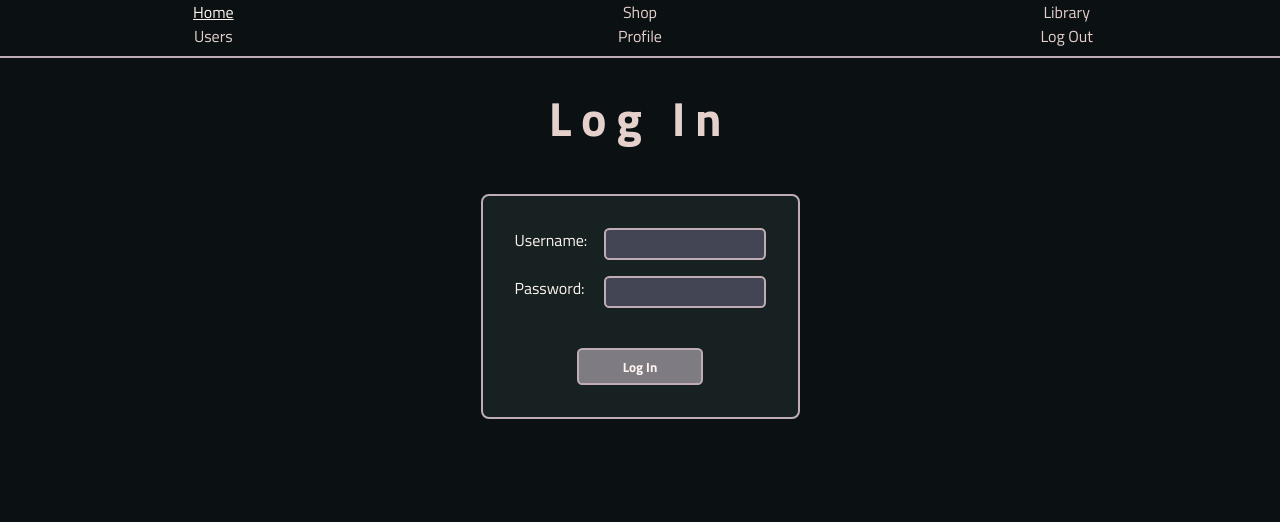
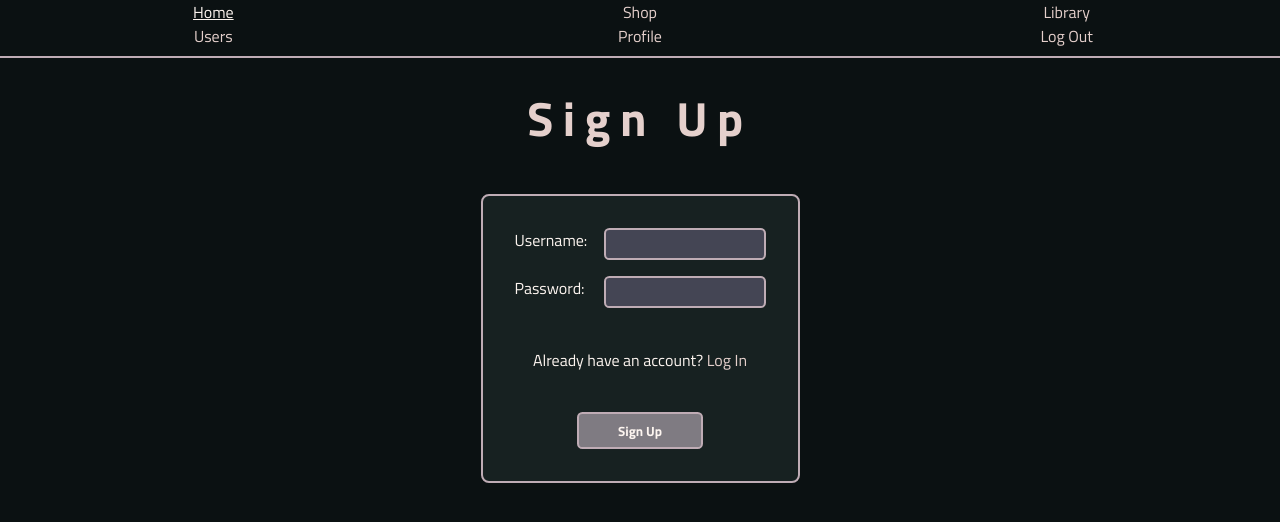
Before and after one commit to GabrielQuinn/Pokemon-Card-Collector, a React (Vite) app in the folder vite-project/: page /signup in a window 1280 px wide. Before the commit this address led to /Login. Shown: the top 522 px of the page. Built offline with nearby package versions, Linux system fonts and the light colour scheme.

Commit message:
Create Sign Up Page

```diff
--- a/vite-project/src/components/Card.tsx
+++ b/vite-project/src/components/Card.tsx
@@ -5,7 +5,7 @@ function Card({ name, image, rarity }: CardProps ) {
     <>
       <div className="Card">
         <h2 className={rarity.toLowerCase()}>{name}</h2>
-        <img src={image} alt={"The official " + name + " Pokemon card"} />
+        <img src={image} alt={name != undefined ? "The official " + name + " Pokemon card" : ""} />
         <p>Rarity: {rarity}</p>
       </div>
     </>
--- a/vite-project/src/contexts/AuthContext.tsx
+++ b/vite-project/src/contexts/AuthContext.tsx
@@ -1,5 +1,5 @@
-import { createContext, useContext } from 'react';
-import type { User } from '../types/types';
+import { createContext, useContext } from "react";
+import type { User } from "../types/types";
 
 export interface AuthObject {
   user: User | null,
--- a/vite-project/src/contexts/AuthProvider.tsx
+++ b/vite-project/src/contexts/AuthProvider.tsx
@@ -1,12 +1,12 @@
-import { useCallback, useMemo, useState, useEffect, type ReactNode } from 'react';
-import { AuthContext, type AuthObject } from './AuthContext';
-import type { User } from '../types/types';
-//import Login from '../routes/Login';
-import { useNavigate } from 'react-router';
+import { useCallback, useMemo, useState, useEffect, type ReactNode } from "react";
+import { AuthContext, type AuthObject } from "./AuthContext";
+import type { User } from "../types/types";
+import { useNavigate, useLocation } from "react-router";
 
 export function AuthProvider({ children }: { children?: ReactNode }) {
   const [user, setUser] = useState<User | null>(null);
   const navigate = useNavigate();
+  const location = useLocation();
 
   const login = useCallback((user: User) => setUser(user), []);
   const logout = useCallback(() => setUser(null), []);
@@ -16,9 +16,15 @@ export function AuthProvider({ children }: { children?: ReactNode }) {
     [user, login, logout]
   );
 
-  useEffect(() => {
-    if (user == null) navigate("/Login");
-  }, [user, navigate]);
+  useEffect(() => { // Check if user exists
+    if (user == null) {
+      if (location.pathname == "/signup") {
+        navigate("/signup");
+      } else {
+        navigate("/login");
+      }
+    }
+  }, [user, navigate, location.pathname]);
 
   return (
     <AuthContext value={contextValue}>
--- a/vite-project/src/routes/All.tsx
+++ b/vite-project/src/routes/All.tsx
@@ -7,16 +7,13 @@ function All() {
 
     const [ cards, setCards ] = useState<CardProps[]>([]);
 
-    async function getCards() {
+    async function getCards() { // Fetch all cards
 
         try {
-
-            // call API
 
             const url = "http://localhost/backend/api/cards";
 
             const resp = await fetch(url);
-
             const jsonResponse = await resp.json();
 
             setCards(jsonResponse);
--- a/vite-project/src/routes/Login.tsx
+++ b/vite-project/src/routes/Login.tsx
@@ -1,4 +1,4 @@
-import { useNavigate } from "react-router";
+import { NavLink, useNavigate } from "react-router";
 import type React from "react";
 import { useAuth } from "../contexts/AuthContext";
 import type { User } from "../types/types";
@@ -31,7 +31,6 @@ function Login() {
 
         navigate("/");
 
-        return jsonResponse;
       } else {
 
         // Error logging in
@@ -60,6 +59,7 @@ function Login() {
                 <input type="password" id="user_pass" name="user_pass" />
               </div>
               <div id="errorDisplay" className="hidden error">Invalid Username or Password</div>
+              <div>Don't have an account? <NavLink to="/signup">Create Account</NavLink></div>
               <button>Log In</button>
             </form>
         </section>
--- a/vite-project/src/routes/Profile.tsx
+++ b/vite-project/src/routes/Profile.tsx
@@ -2,7 +2,7 @@ import { useState, useEffect } from "react";
 import NavBar from "../components/Navbar";
 import type { UserData } from "../types/types";
 import { useAuth } from "../contexts/AuthContext";
-import { useParams, useNavigate } from "react-router";
+import { useParams } from "react-router";
 
 function Profile() {
 
@@ -10,9 +10,9 @@ function Profile() {
     const [ viewKey, setViewKey ] = useState(false);
     const [ editPass, setEditPass ] = useState(false);
 
-    const { user } = useAuth();
+    const { user, logout } = useAuth();
     const params = useParams();
-    const navigate = useNavigate();
+    //const navigate = useNavigate();
 
     async function getUserData() { // Fetch user info (API key, creation date, visibility)
         try {
@@ -84,9 +84,9 @@ function Profile() {
         try {
 
             const apiKey = user?.apikey as string;
-            const url = `http://localhost/backend/api/user/account/visibility`;
+            const url = "http://localhost/backend/api/user/account/visibility";
 
-            await fetch(url, {method: "delete", headers: {"X-API-KEY": apiKey}});
+            await fetch(url, {method: "PATCH", headers: {"X-API-KEY": apiKey}});
 
             // TODO -- Update "Set account to Private/Public" after button click
 
@@ -103,9 +103,10 @@ function Profile() {
 
             await fetch(url, {method: "PATCH", headers: {"X-API-KEY": apiKey}});
 
-            // TODO -- Log out user
+            // Log out user
+            logout();
 
-            navigate("/login");
+            //navigate("/login");
 
         } catch (error: unknown) {
             console.error("Error:", error);
@@ -116,13 +117,15 @@ function Profile() {
         getUserData();
     }, []);
 
+    const ownerProfile = userData?.user_name == user?.username;
+
     const userApi = userData?.user_api as string;
 
     return (
         <>
             <NavBar />
             <section className="Profile">
-                <h1>Profile</h1>
+                <h1>{userData?.user_name != user?.username && userData?.user_name != undefined ? userData?.user_name + "'s " : ""}Profile</h1>
                 <section>
                     <div>
                         <div>Username:</div>
@@ -131,15 +134,15 @@ function Profile() {
                         <div>{userData?.user_public == 1 ? "Public" : "Private"}</div>
                         <div>Creation Date:</div>
                         <div>{userData?.user_creation_date}</div>
-                        <div>API Key:</div>
-                        <div>{viewKey || userApi == undefined ? userApi : userApi.slice(0, 12) + "..."}</div>
+                        <div className={!ownerProfile ? "hidden" : ""}>API Key:</div>
+                        <div className={!ownerProfile ? "hidden" : ""}>{viewKey || userApi == undefined ? userApi : userApi.slice(0, 12) + "..."}</div>
                     </div>
                     <form onSubmit={resetPassword} className={editPass ? "" : "hidden"}>
                         <label htmlFor="new_pass">New Password:</label>
                         <input type="text" id="new_pass" name="new_pass" />
                         <button type="submit">Update</button>
                     </form>
-                    <div>
+                    <div className={!ownerProfile ? "hidden" : ""}>
                         <button onClick={revealApiKey}>View Full API Key</button>
                         <button onClick={resetApiKey}>Reset API Key</button>
                         <button onClick={toggleResetPassword}>Change Password</button>
--- a/vite-project/src/routes/Signup.tsx
+++ b/vite-project/src/routes/Signup.tsx
@@ -1,11 +1,56 @@
+
+import { useAuth } from "../contexts/AuthContext";
+import type { User } from "../types/types";
+import { NavLink, useNavigate } from "react-router";
 import NavBar from "../components/Navbar";
 
 function Signup() {
+
+  const { login } = useAuth();
+  const navigate = useNavigate();
+
+  async function signUp(ev: React.FormEvent) {
+    ev.preventDefault();
+
+    try {
+
+      const url = `http://localhost/backend/api/user/account/create`;
+
+      const formData = new FormData(ev.target as HTMLFormElement);
+
+      const resp = await fetch(url, {method: "post", body: formData});
+
+      const jsonResponse = await resp.json();
+
+      login({username: jsonResponse["user_name"], apikey: jsonResponse["user_api"], id: jsonResponse["user_id"]} as User);
+
+      // Redirect user
+
+      navigate("/");
+
+    } catch (error: unknown) {
+      console.error("Error:", error);
+    }
+  }
+
   return (
     <>
       <NavBar/>
       <section className="Signup">
         <h1>Sign Up</h1>
+        <section>
+          <form onSubmit={signUp}>
+              <div>
+                <label htmlFor="user_name">Username:</label>
+                <input type="text" id="user_name" name="user_name" />
+                <label htmlFor="user_pass">Password:</label>
+                <input type="password" id="user_pass" name="user_pass" />
+              </div>
+              <div id="errorDisplay" className="hidden error">Error creating account</div>
+              <div>Already have an account? <NavLink to="/login">Log In</NavLink></div>
+              <button>Sign Up</button>
+            </form>
+        </section>
       </section>
     </>
   )
--- a/vite-project/src/routes/Users.tsx
+++ b/vite-project/src/routes/Users.tsx
@@ -15,7 +15,7 @@ function Users() {
   async function getUsers() {
     try {
       // Get all users
-      const user_id = 1;
+      const user_id = user?.id;
 
       const url = `http://localhost/backend/api/user/discovery?user_id=${user_id}`;
 
--- a/vite-project/src/styles/index.css
+++ b/vite-project/src/styles/index.css
@@ -306,9 +306,9 @@ a:hover {
     width: 10em;
 }
 
-/* Login */
+/* Login + Signup */
 
-.Login form {
+.Login form, .Signup form {
     background-color: var(--secondary-background);
     border: 0.15em solid var(--alt-text);
     margin: 1em;
@@ -320,14 +320,14 @@ a:hover {
     gap: 2.5em;
 }
 
-.Login form > div:first-of-type {
+.Login form > div:first-of-type, .Signup form > div:first-of-type {
     display: grid;
     grid-template-columns: 1fr 2fr;
     gap: 0.5em;
     row-gap: 1em;
 }
 
-.Login form button {
+.Login form button, .Signup form button {
     width: 50%;
 }
 
@@ -335,13 +335,13 @@ a:hover {
 
 @media screen and (min-width: 600px) {
 
-    /* Login */
-    .Login {
+    /* Login + Signup */
+    .Login, .Signup {
         display: flex;
         flex-direction: column;
         align-items: center;
     }
-    .Login form  {
+    .Login form, .Signup form  {
         padding: 2em;
     }
 
```
Also changed, not shown: 1 other file (tests, documents, lock files or other folders).
